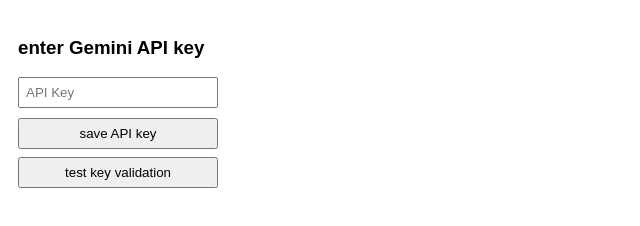
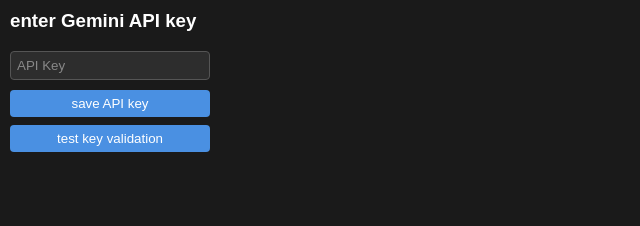
Before and after one commit to Shirtal/rowknfjakqksndndlalalapssk, a website built with webpack: page src/popup.html in a window 1280 px wide. Shown: the whole page, without its empty margins (0-640 px from the left). Built offline with nearby package versions, Linux system fonts and the light colour scheme.

Commit message:
Update popup.html

```diff
--- a/src/popup.html
+++ b/src/popup.html
@@ -3,18 +3,111 @@
 <head>
   <title>Gemini API Key</title>
   <style>
-    body { width: 200px; padding: 10px; font-family: sans-serif; }
+    :root {
+      --bg-color: #1a1a1a;
+      --text-color: #ffffff;
+      --input-bg: #2d2d2d;
+      --input-border: #555;
+      --button-bg: #4a90e2;
+      --button-hover: #357abd;
+      --button-text: #ffffff;
+    }
+
+    body {
+      width: 200px;
+      padding: 10px;
+      font-family: sans-serif;
+      background-color: var(--bg-color);
+      color: var(--text-color);
+      margin: 0;
+    }
+
+    h3 {
+      color: var(--text-color);
+      margin-top: 0;
+    }
+
     input[type="text"] {
       width: 100%;
       box-sizing: border-box;
       padding: 6px;
       margin-bottom: 10px;
+      background-color: var(--input-bg);
+      color: var(--text-color);
+      border: 1px solid var(--input-border);
+      border-radius: 4px;
     }
+
+    input[type="text"]:focus {
+      outline: none;
+      border-color: var(--button-bg);
+      box-shadow: 0 0 0 2px rgba(74, 144, 226, 0.2);
+    }
+
+    input[type="text"]::placeholder {
+      color: #888;
+    }
+
     button {
       width: 100%;
       padding: 6px;
-      margin-bottom: 8px; /* adds space below each button */
+      margin-bottom: 8px;
+      background-color: var(--button-bg);
+      color: var(--button-text);
+      border: none;
+      border-radius: 4px;
+      cursor: pointer;
+      transition: background-color 0.2s ease;
     }
+
+    button:hover {
+      background-color: var(--button-hover);
+    }
+
+    button:active {
+      transform: translateY(1px);
+    }
+
+    /* Alternative color schemes - uncomment one to use */
+
+    /* Green theme */
+    /*
+    :root {
+      --bg-color: #0d1b2a;
+      --text-color: #ffffff;
+      --input-bg: #1b263b;
+      --input-border: #415a77;
+      --button-bg: #2d6a4f;
+      --button-hover: #1b4332;
+      --button-text: #ffffff;
+    }
+    */
+
+    /* Purple theme */
+    /*
+    :root {
+      --bg-color: #2d1b69;
+      --text-color: #ffffff;
+      --input-bg: #3c2e7c;
+      --input-border: #6c5ce7;
+      --button-bg: #6c5ce7;
+      --button-hover: #5b4bd3;
+      --button-text: #ffffff;
+    }
+    */
+
+    /* Light theme */
+    /*
+    :root {
+      --bg-color: #ffffff;
+      --text-color: #333333;
+      --input-bg: #f8f9fa;
+      --input-border: #dee2e6;
+      --button-bg: #007bff;
+      --button-hover: #0056b3;
+      --button-text: #ffffff;
+    }
+    */
   </style>
 </head>
 <body>
@@ -27,6 +120,4 @@
   <button id="saveKeyBtn">save API key</button>
   <button id="testKeyBtn">test key validation</button>
 
-  <script src="../dist/popup.bundle.js" type="module"></script>
-</body>
-</html>
+  <script src="../dist/popup
```
